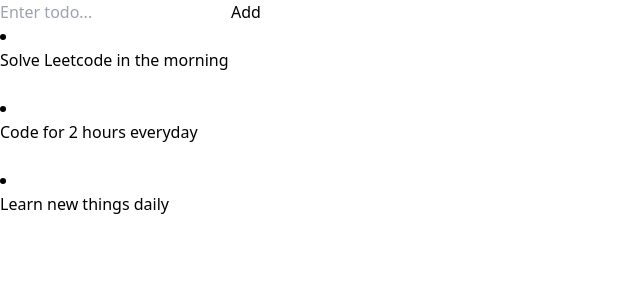
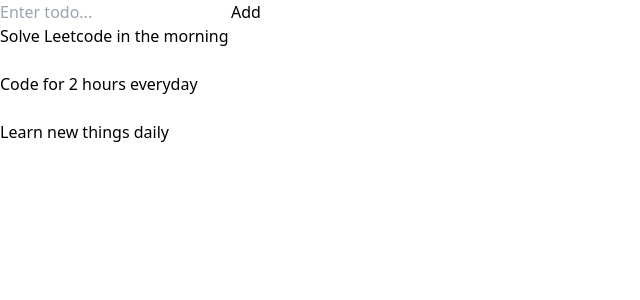
Before and after one commit to aadarshraj02/simple-to-do, a React (Vite) app: page / in a window 1280 px wide. Shown: the top 300 px of the page, without its empty margins (0-640 px from the left). Built offline with nearby package versions, Linux system fonts and the light colour scheme.

Commit message:
passed props to add card of todo list

```diff
--- a/src/components/TodoList.jsx
+++ b/src/components/TodoList.jsx
@@ -1,16 +1,18 @@
+import React from "react";
 import TodoCard from "./TodoCard";
 
-const TodoList = (props) => {
+export default function TodoList(props) {
   const { todos } = props;
+
   return (
-    <div>
-      {todos.map((todo, index) => (
-        <TodoCard key={index}>
-          <p>{todo}</p>
-        </TodoCard>
-      ))}
-    </div>
+    <ul className="main">
+      {todos.map((todo, todoIndex) => {
+        return (
+          <TodoCard {...props} key={todoIndex} index={todoIndex}>
+            <p>{todo}</p>
+          </TodoCard>
+        );
+      })}
+    </ul>
   );
-};
-
-export default TodoList;
+}
```
